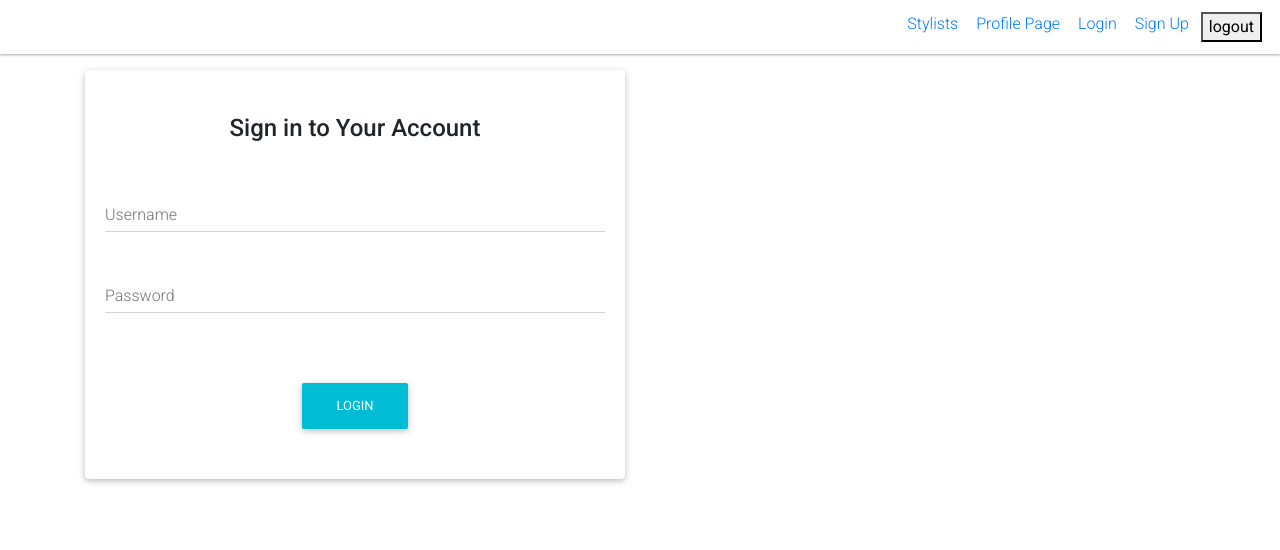
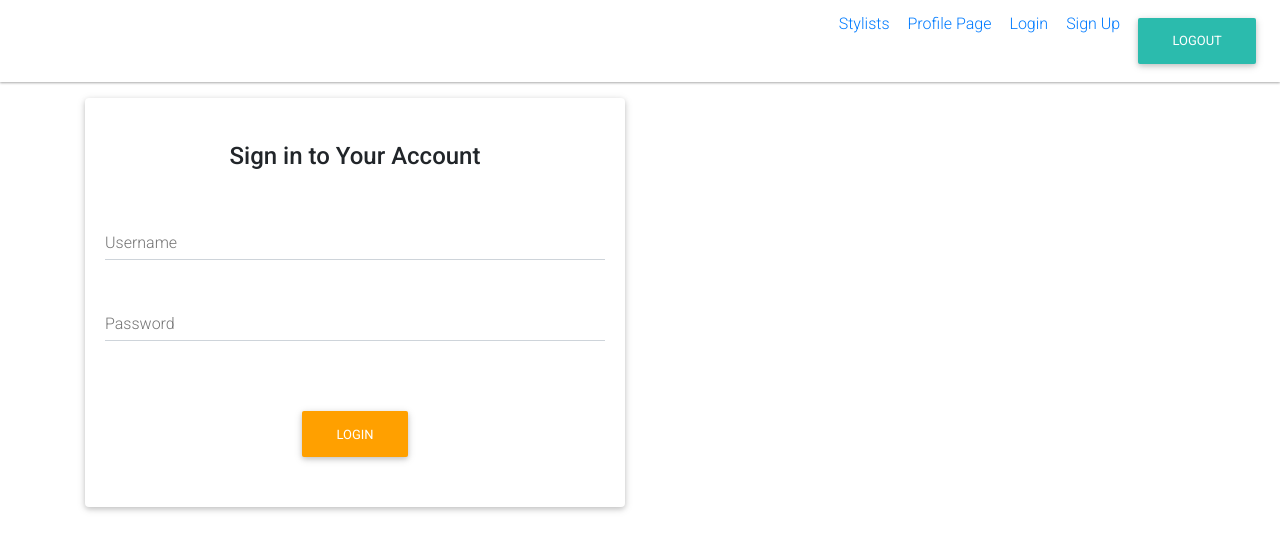
Before and after one commit to haircare-bw/Front-End-Kerr, a React (Create React App) app in the folder haircare/: page /login in a window 1280 px wide. Shown: the top 550 px of the page. Built offline with nearby package versions, Linux system fonts and the light colour scheme.

Commit message:
organized files better

```diff
--- a/haircare/src/components/App.js
+++ b/haircare/src/components/App.js
@@ -1,14 +1,15 @@
 import React from 'react';
 import { Route, Link } from 'react-router-dom';
 import { withRouter } from 'react-router';
-import LoginForm from './LoginForm';
-import NewAccountForm from './NewAccountForm';
+import LoginForm from './forms/LoginForm';
+import NewAccountForm from './forms/NewAccountForm';
 import './App.css';
-import Stylist from './Stylist';
-import Profile from './Profile';
-import StylistPage from './StylistPage';
-import PrivateRouteClient from './PrivateRouteClient';
-import PrivateRouteStylist from './PrivateRouteStylist';
+import Stylist from './clientview/Stylist';
+import StylistPage from './clientview/StylistPage';
+import Profile from './stylistview/Profile';
+import PrivateRouteClient from './privateroute/PrivateRouteClient';
+import PrivateRouteStylist from './privateroute/PrivateRouteStylist';
+import { MDBBtn } from "mdbreact";
 
 class App extends React.Component {
   render() {
@@ -28,7 +29,7 @@ class App extends React.Component {
                 <Link to="/newaccount">Sign Up</Link>
               </li>
               <li>
-              <button onClick={this.logout}>logout</button>
+              <MDBBtn flat onClick={this.logout}>logout</MDBBtn>
               </li>
             </ul>
             <Route path="/login" component={LoginForm} />
--- a/haircare/src/components/Stylist.js
+++ b/haircare/src/components/clientview/Stylist.js
@@ -2,7 +2,7 @@ import React from 'react';
 import { connect } from 'react-redux';
 import Loader from 'react-loader-spinner';
 import { withRouter } from 'react-router-dom';
-import { getStylists } from '../actions';
+import { getStylists } from '../../actions';
 import StylistList from './StylistList';
 //map over stylists here from api
 
@@ -17,7 +17,7 @@ class Stylist extends React.Component {
 
         <h1>Stylists that Care</h1>
         {this.props.fetchingStylists && (
-            <Loader type="Puff" color="#204963" height="60" width="60" />
+            <Loader type="Puff" color="#ffb900" height="60" width="60" />
         )}
 
         {this.props.stylists && (this.props.stylists.map(stylist => (
--- a/haircare/src/components/StylistPage.js
+++ b/haircare/src/components/clientview/StylistPage.js
@@ -2,7 +2,7 @@ import React from 'react';
 import { connect } from 'react-redux';
 import Loader from 'react-loader-spinner';
 import { withRouter } from 'react-router-dom';
-import { getStylistId } from '../actions';
+import { getStylistId } from '../../actions';
 
 class StylistPage extends React.Component {
   componentDidMount() {
--- a/haircare/src/components/LoginForm.js
+++ b/haircare/src/components/forms/LoginForm.js
@@ -2,7 +2,7 @@ import React from 'react';
 import Loader from 'react-loader-spinner';
 // import { withRouter } from 'react-router';
 import { connect } from 'react-redux';
-import { login } from '../actions';
+import { login } from '../../actions';
 import {
   MDBContainer,
   MDBRow,
@@ -72,9 +72,9 @@ class LoginForm extends React.Component {
                     />
                   </div>
                   <div className="text-center py-4 mt-3">
-                    <MDBBtn color="cyan" type="submit">
+                    <MDBBtn color="amber" type="submit">
                         {this.props.loggingIn ? (
-                          <Loader type="ThreeDots" color="#1f2a38" height="12" width="26" />)
+                          <Loader type="ThreeDots" color="#ffffff" height="12" width="26" />)
                             : ('Login')}
                     </MDBBtn>
                   </div>
--- a/haircare/src/components/NewAccountForm.js
+++ b/haircare/src/components/forms/NewAccountForm.js
@@ -1,7 +1,7 @@
 import React from 'react';
 import Loader from 'react-loader-spinner';
 import { connect } from 'react-redux';
-import { newAccount } from '../actions';
+import { newAccount } from '../../actions';
 import {
   MDBContainer,
   MDBRow,
@@ -106,7 +106,7 @@ class NewAccountForm extends React.Component {
                     </div>
                   </div>
                   <div className="text-center py-4 mt-3">
-                    <MDBBtn color="cyan" type="submit">
+                    <MDBBtn color="amber" type="submit">
                         {this.props.addingStylists ? (
                           <Loader type="ThreeDots" color="#1f2a38" height="12" width="26" />)
                             : ('Signup')}
--- a/haircare/src/components/Profile.js
+++ b/haircare/src/components/stylistview/Profile.js
@@ -2,7 +2,7 @@ import React from 'react';
 import { connect } from 'react-redux';
 import Loader from 'react-loader-spinner';
 import { withRouter } from 'react-router-dom';
-import { getProfiles } from '../actions';
+import { getProfiles } from '../../actions';
 import ProfilePage from './ProfilePage';
 //map over profiles here from api
 
@@ -17,7 +17,7 @@ class Profile extends React.Component {
 
         <h2>Profile Page</h2>
         {this.props.fetchingProfile && (
-            <Loader type="Puff" color="#204963" height="60" width="60" />
+            <Loader type="Puff" color="#ffb900" height="60" width="60" />
         )}
 
         {this.props.profiles && (this.props.profiles.map(profile => (
```
Also changed, not shown: haircare/src/components/clientview/StylistList.js (renamed from haircare/src/components/StylistList.js), haircare/src/components/forms/AddPostForm.js (renamed from haircare/src/components/AddPostForm.js), haircare/src/components/privateroute/PrivateRouteClient.js (renamed from haircare/src/components/PrivateRouteClient.js), haircare/src/components/privateroute/PrivateRouteStylist.js (renamed from haircare/src/components/PrivateRouteStylist.js), haircare/src/components/stylistview/ProfilePage.js (renamed from haircare/src/components/ProfilePage.js).
